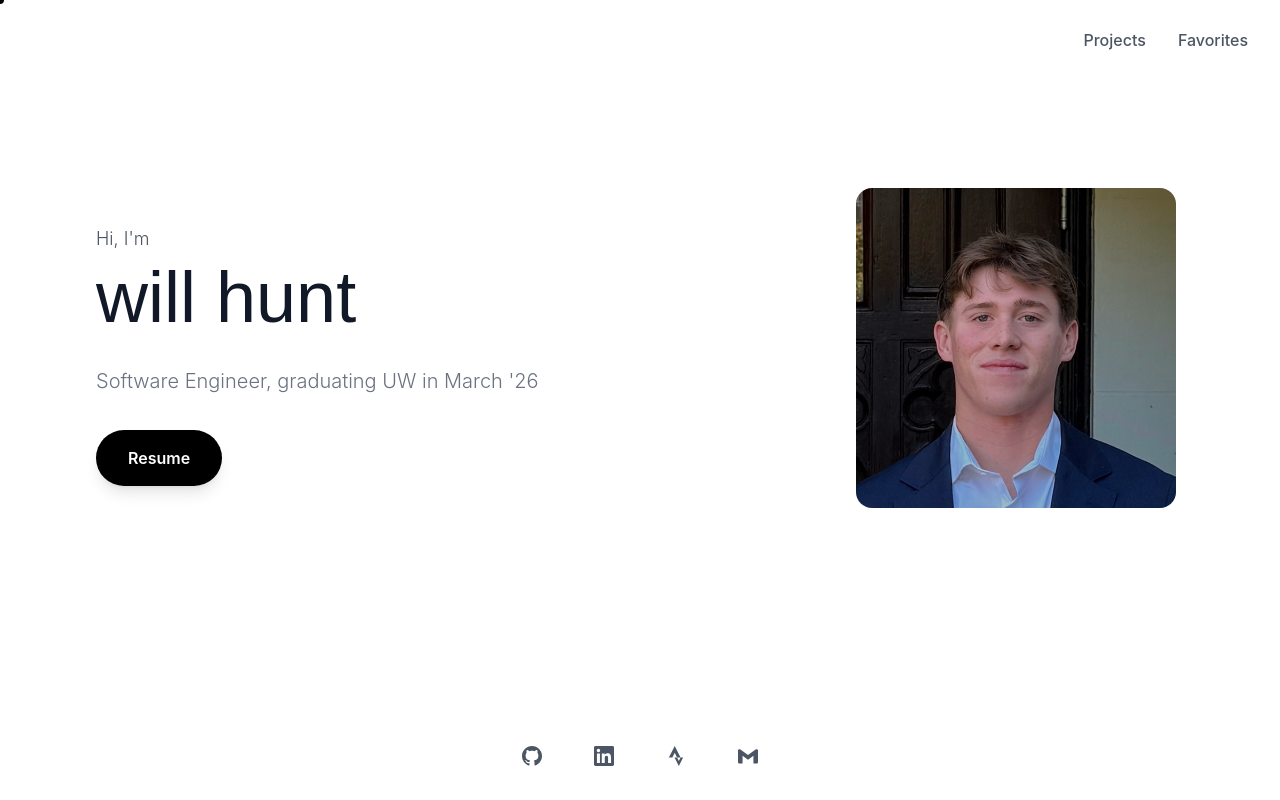
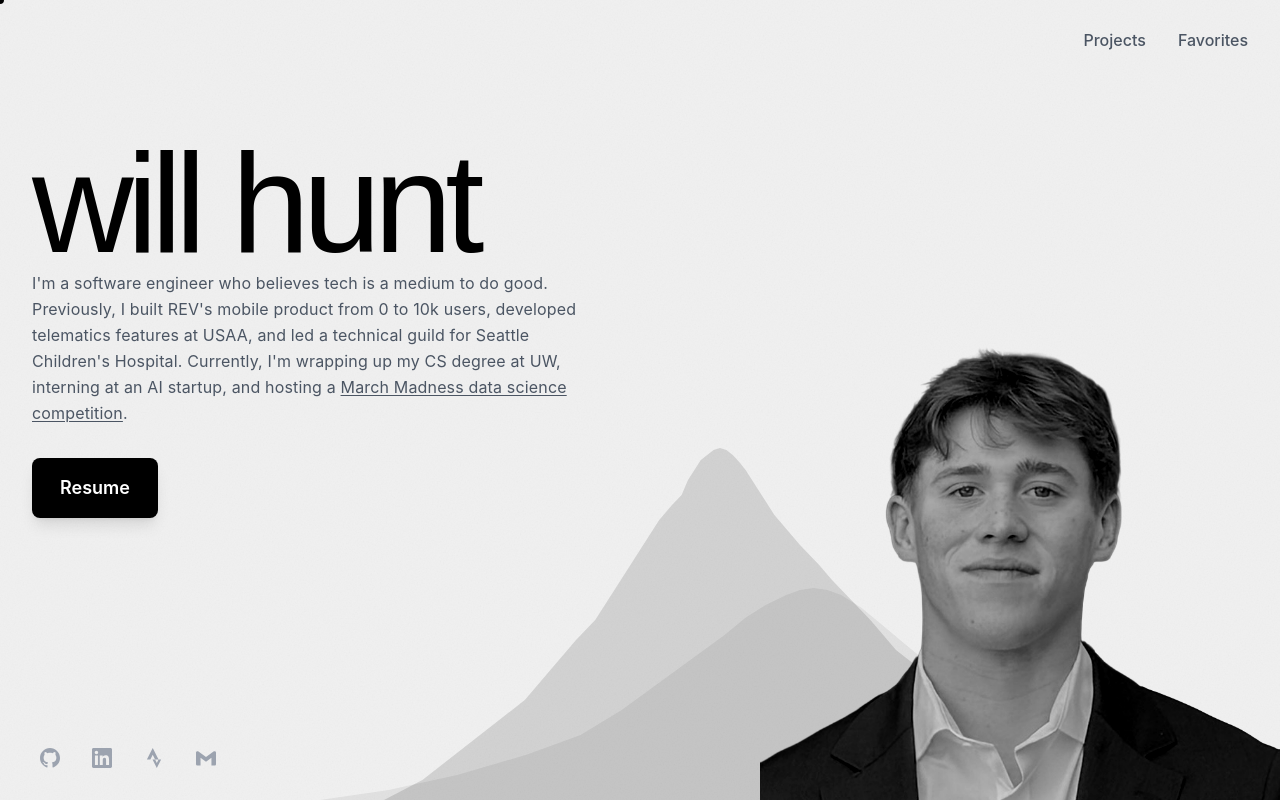
Before and after one commit to phunt22/phunt22.github.io, a React (Create React App) app: page /#/ in a window 1280 px wide. Built offline with nearby package versions, Linux system fonts and the light colour scheme; a web font is replaced by a local one.

Commit message:
landing page

```diff
--- a/src/App.js
+++ b/src/App.js
@@ -16,7 +16,6 @@ function App() {
           <Route path="/" element={
             <div className='min-h-screen flex flex-col'>
               <CleanHome />
-              <Footer />
             </div>
           } />
           <Route path="/projects" element={
--- a/src/pages/CleanHome.js
+++ b/src/pages/CleanHome.js
@@ -1,7 +1,21 @@
 import React, { useState, useEffect, useRef } from 'react';
-import { motion, useMotionValue, useSpring, useTransform } from 'framer-motion';
+import { motion, useMotionValue } from 'framer-motion';
 import { useNavigate } from 'react-router-dom';
 import resumePdf from "../assets/Resume.pdf";
+import { socialLinks } from "../data/socialLinks";
+
+const hoverBg = {
+    github: "hover:bg-github",
+    linkedin: "hover:bg-linkedin",
+    strava: "hover:bg-strava",
+    email: "hover:bg-email",
+};
+
+// Mt. Rainier silhouette — foreground peak
+const MOUNTAIN_PATH = "M0,400 L60,380 L120,350 L180,320 L220,300 L260,270 L300,240 L330,220 L360,190 L390,160 L410,140 L430,120 L450,105 L465,95 L475,80 L485,70 L495,60 L505,55 L515,50 L525,48 L535,50 L545,55 L555,62 L565,70 L575,80 L590,95 L610,115 L630,130 L650,145 L680,165 L700,180 L730,200 L760,220 L800,250 L840,270 L880,290 L920,310 L960,330 L1000,345 L1040,355 L1080,365 L1120,372 L1160,378 L1200,382 L1240,388 L1280,392 L1320,395 L1360,398 L1400,400 L1400,400 L0,400 Z";
+
+// Background ridge — softer, offset, adds depth
+const MOUNTAIN_BG_PATH = "M0,400 L100,390 L200,375 L300,355 L380,335 L440,310 L500,280 L550,255 L590,235 L620,218 L650,205 L680,195 L700,190 L720,188 L740,190 L760,195 L790,208 L820,225 L860,248 L900,270 L950,295 L1000,315 L1060,335 L1120,350 L1180,362 L1240,372 L1300,380 L1360,388 L1400,395 L1400,400 L0,400 Z";
 
 export default function CleanHome() {
     const [mousePos, setMousePos] = useState({ x: 0, y: 0 });
@@ -13,12 +27,12 @@ export default function CleanHome() {
     const [mouseTrail, setMouseTrail] = useState([]);
     const [isHoveringNav, setIsHoveringNav] = useState(false);
     const [showClearHint, setShowClearHint] = useState(false);
+    const [mouseSpeed, setMouseSpeed] = useState(0);
     const containerRef = useRef(null);
+    const lastMouseRef = useRef({ x: 0, y: 0, time: Date.now() });
 
     const mouseX = useMotionValue(0);
     const mouseY = useMotionValue(0);
-    const smoothMouseX = useSpring(mouseX, { stiffness: 50, damping: 40 });
-    const smoothMouseY = useSpring(mouseY, { stiffness: 50, damping: 40 });
 
     useEffect(() => {
         const handleMouseMove = (e) => {
@@ -32,6 +46,17 @@ export default function CleanHome() {
                 mouseX.set(x);
                 mouseY.set(y);
 
+                // Track mouse speed for noise reactivity
+                const now = Date.now();
+                const dt = now - lastMouseRef.current.time;
+                if (dt > 0) {
+                    const dx = e.clientX - lastMouseRef.current.x;
+                    const dy = e.clientY - lastMouseRef.current.y;
+                    const speed = Math.sqrt(dx * dx + dy * dy) / dt;
+                    setMouseSpeed(Math.min(speed * 8, 1));
+                }
+                lastMouseRef.current = { x: e.clientX, y: e.clientY, time: now };
+
                 setMouseTrail(prev => [
                     newPos,
                     ...prev.slice(0, 499)
@@ -42,6 +67,14 @@ export default function CleanHome() {
         window.addEventListener('mousemove', handleMouseMove);
         return () => window.removeEventListener('mousemove', handleMouseMove);
     }, [mouseX, mouseY]);
+
+    // Decay mouse speed back to 0
+    useEffect(() => {
+        const interval = setInterval(() => {
+            setMouseSpeed(prev => prev * 0.92);
+        }, 50);
+        return () => clearInterval(interval);
+    }, []);
 
     useEffect(() => {
         if (!shouldAnimateIntro) {
@@ -61,7 +94,6 @@ export default function CleanHome() {
         return () => clearTimeout(timer);
     }, [shouldAnimateIntro]);
 
-    // keyboard even handler
     useEffect(() => {
         const handleKeyPress = (e) => {
             if (e.key.toLowerCase() === 'c' && !e.metaKey && !e.ctrlKey && !e.altKey && !e.shiftKey) {
@@ -73,7 +105,6 @@ export default function CleanHome() {
         return () => window.removeEventListener('keydown', handleKeyPress);
     }, []);
 
-    // wait for drawing
     useEffect(() => {
         if (mouseTrail.length > 10) {
             const timer = setTimeout(() => setShowClearHint(true), 800);
@@ -83,54 +114,175 @@ export default function CleanHome() {
         }
     }, [mouseTrail.length]);
 
+    // Noise opacity: base 0.06, ramps up to 0.18 on fast mouse movement
+    const noiseOpacity = 0.06 + mouseSpeed * 0.12;
+
     return (
         <div
             ref={containerRef}
-            className={`relative flex-1 bg-white overflow-hidden ${isHoveringNav ? 'cursor-auto' : 'cursor-none'}`}
-            style={{
-                // ...spotlightStyle,
-                minHeight: '100%'
-            }}
+            className={`relative flex-1 overflow-hidden ${isHoveringNav ? 'cursor-auto' : 'cursor-none'}`}
+            style={{ minHeight: '100%', backgroundColor: '#f0f0f0' }}
         >
+            {/* SVG noise filter definition */}
+            <svg className="absolute" width="0" height="0">
+                <filter id="noise">
+                    <feTurbulence type="fractalNoise" baseFrequency="0.65" numOctaves="3" stitchTiles="stitch" />
+                    <feColorMatrix type="saturate" values="0" />
+                </filter>
+            </svg>
+
+            {/* Noise overlay — reacts to mouse speed */}
+            <div
+                className="absolute inset-0 pointer-events-none"
+                style={{
+                    zIndex: 1,
+                    opacity: noiseOpacity,
+                    filter: 'url(#noise)',
+                    transition: 'opacity 0.15s ease-out',
+                }}
+            />
+
             <CustomCursor mousePos={mousePos} mouseTrail={mouseTrail} isHoveringNav={isHoveringNav} />
 
-            <div className="absolute inset-0 flex items-center justify-center">
-                <div className="w-full max-w-6xl mx-auto px-8">
-                    <div className="grid grid-cols-12 gap-8 items-center min-h-full">
+            {/* Mountain silhouettes — two layers for depth */}
+            <motion.div
+                className="absolute bottom-0 right-0 pointer-events-none"
+                style={{ zIndex: 4, width: '75vw', height: '400px' }}
+                initial={shouldAnimateIntro ? { opacity: 0, y: 50 } : false}
+                animate={{ opacity: isLoaded ? 0.06 : 0, y: isLoaded ? 0 : 50 }}
+                transition={shouldAnimateIntro ? { duration: 1.8, delay: 1.0, ease: [0.16, 1, 0.3, 1] } : { duration: 0 }}
+            >
+                <svg viewBox="0 0 1400 400" preserveAspectRatio="none" className="w-full h-full">
+                    <path d={MOUNTAIN_BG_PATH} fill="black" />
+                </svg>
+            </motion.div>
+            <motion.div
+                className="absolute bottom-0 right-0 pointer-events-none"
+                style={{ zIndex: 5, width: '70vw', height: '400px' }}
+                initial={shouldAnimateIntro ? { opacity: 0, y: 40 } : false}
+                animate={{ opacity: isLoaded ? 0.12 : 0, y: isLoaded ? 0 : 40 }}
+                transition={shouldAnimateIntro ? { duration: 1.6, delay: 1.2, ease: [0.16, 1, 0.3, 1] } : { duration: 0 }}
+            >
+                <svg viewBox="0 0 1400 400" preserveAspectRatio="none" className="w-full h-full">
+                    <path d={MOUNTAIN_PATH} fill="black" />
+                </svg>
+            </motion.div>
 
-                        <div className="col-span-7 space-y-8">
-                            <AnimatedTitle mousePos={mousePos} isLoaded={isLoaded} shouldAnimateIntro={shouldAnimateIntro} />
-                            <AnimatedSubtitle isLoaded={isLoaded} shouldAnimateIntro={shouldAnimateIntro} />
-                            <MagneticButton mousePos={mousePos} shouldAnimateIntro={shouldAnimateIntro} />
-                        </div>
+            {/* Editorial composition — name + description + resume, left-aligned */}
+            <div className="absolute inset-0 flex items-start px-8 pt-[18vh]">
+                <div className="relative flex flex-col" style={{ zIndex: 30, maxWidth: '65%' }}>
+                    {/* Name — single line */}
+                    <motion.h1
+                        className="font-clash font-medium lowercase leading-[0.85] text-black whitespace-nowrap"
+                        style={{
+                            fontSize: 'clamp(64px, 11vw, 220px)',
+                            letterSpacing: '-0.05em',
+                        }}
+                        initial={shouldAnimateIntro ? { opacity: 0, x: -60 } : false}
+                        animate={{ opacity: isLoaded ? 1 : 0, x: isLoaded ? 0 : -60 }}
+                        transition={shouldAnimateIntro ? { duration: 0.9, delay: 0.3, ease: [0.16, 1, 0.3, 1] } : { duration: 0 }}
+                    >
+                        will hunt
+                    </motion.h1>
 
-                        <div className="col-span-5 flex justify-end">
-                            <InteractivePhoto mouseX={smoothMouseX} mouseY={smoothMouseY} isLoaded={isLoaded} shouldAnimateIntro={shouldAnimateIntro} />
-                        </div>
+                    {/* Description — constrained to title width */}
+                    <motion.p
+                        className="mt-1.5 text-gray-600 text-base font-normal leading-relaxed"
+                        style={{ letterSpacing: '0.01em', maxWidth: 'clamp(340px, 44vw, 720px)' }}
+                        initial={shouldAnimateIntro ? { opacity: 0, y: 20 } : false}
+                        animate={{ opacity: isLoaded ? 1 : 0, y: isLoaded ? 0 : 20 }}
+                        transition={shouldAnimateIntro ? { duration: 0.8, delay: 0.7, ease: [0.16, 1, 0.3, 1] } : { duration: 0 }}
+                    >
+                        I'm a software engineer who believes tech is a medium to do good. Previously, I built REV's mobile product from 0 to 10k users, developed telematics features at USAA, and led a technical guild for Seattle Children's Hospital. Currently, I'm wrapping up my CS degree at UW, interning at an AI startup, and hosting a{' '}
+                        <a href="https://modelmadness.dev" target="_blank" rel="noopener noreferrer" className="underline underline-offset-2 hover:text-black transition-colors">March Madness data science competition</a>.
+                    </motion.p>
+
+                    {/* Resume button — below description */}
+                    <motion.div
+                        className="mt-8"
+                        initial={shouldAnimateIntro ? { opacity: 0, y: 20 } : false}
+                        animate={{ opacity: isLoaded ? 1 : 0, y: isLoaded ? 0 : 20 }}
+                        transition={shouldAnimateIntro ? { duration: 0.8, delay: 0.9, ease: [0.16, 1, 0.3, 1] } : { duration: 0 }}
+                    >
+                        <MagneticButton mousePos={mousePos} shouldAnimateIntro={false} />
+                    </motion.div>
+                </div>
+            </div>
+
+            {/* Photo — anchored to bottom-right, flush to edge */}
+            <motion.div
+                className="absolute bottom-0 right-0 pointer-events-none"
+                style={{
+                    zIndex: 15,
+                }}
+                initial={shouldAnimateIntro ? { opacity: 0, y: 60 } : false}
+                animate={{ opacity: isLoaded ? 1 : 0, y: isLoaded ? 0 : 60 }}
+                transition={shouldAnimateIntro ? { duration: 1.0, delay: 0.8, ease: [0.16, 1, 0.3, 1] } : { duration: 0 }}
+            >
+                <img
+                    src="/assets/headshot.png"
+                    alt="Will Hunt"
+                    style={{
+                        height: 'clamp(300px, 65vh, 700px)',
+                        width: 'auto',
+                        filter: 'grayscale(100%) contrast(1.15)',
+                        objectFit: 'contain',
+                        display: 'block',
+                    }}
+                />
+            </motion.div>
+
+            {/* Bottom bar — left info column | right resume */}
+            <div className="absolute bottom-0 left-0 right-0 px-8 py-6 flex items-end justify-between" style={{ zIndex: 40 }}>
+                {/* Left: information column — metadata + social icons on one vertical axis */}
+                <motion.div
+                    className="flex flex-col gap-3"
+                    initial={shouldAnimateIntro ? { opacity: 0, y: 16 } : false}
+                    animate={{ opacity: isLoaded ? 1 : 0, y: isLoaded ? 0 : 16 }}
+                    transition={shouldAnimateIntro ? { duration: 0.8, delay: 1.6 } : { duration: 0 }}
+                >
+                    {/* <div className="flex flex-col gap-0.5">
+                        <span className="text-[10px] text-gray-500 font-light uppercase tracking-[0.2em]">
+                            Seattle, WA
+                        </span>
+                        <span className="text-[10px] text-gray-500 font-light uppercase tracking-[0.2em]">
+                            Typescript · Python · React
+                        </span>
+                    </div> */}
+                    <div className="flex space-x-4">
+                        {socialLinks.map((social) => (
+                            <a
+                                key={social.name}
+                                href={social.url}
+                                target="_blank"
+                                rel="noopener noreferrer"
+                                className={`w-9 h-9 rounded-full flex items-center justify-center transition-all duration-200 hover:scale-125 ${hoverBg[social.name]} text-gray-400 hover:text-white`}
+                                aria-label={social.name}
+                            >
+                                {social.icon}
+                            </a>
+                        ))}
                     </div>
-                </div>
+                </motion.div>
+
+                {/* Right: clear hint */}
+                {showClearHint && (
+                    <motion.span
+                        initial={{ opacity: 0 }}
+                        animate={{ opacity: 1 }}
+                        exit={{ opacity: 0 }}
+                        transition={{ duration: 2, ease: "easeOut" }}
+                        className="text-gray-400 text-xs font-light pointer-events-none"
+                    >
+                        press c to clear
+                    </motion.span>
+                )}
             </div>
 
             {/* Navigation */}
             <div className="cursor-auto">
                 <MagneticNav mousePos={mousePos} setIsHoveringNav={setIsHoveringNav} shouldAnimateIntro={shouldAnimateIntro} />
             </div>
-
-            {/* Clear Drawing Hint */}
-            {showClearHint && (
-                <motion.div
-                    initial={{ opacity: 0 }}
-                    animate={{ opacity: 1 }}
-                    exit={{ opacity: 0 }}
-                    transition={{
-                        duration: 2,
-                        ease: "easeOut"
-                    }}
-                    className="fixed bottom-6 right-6 text-black text-sm font-light pointer-events-none z-50"
-                >
-                    Press c to clear drawing
-                </motion.div>
-            )}
         </div>
     );
 }
@@ -144,7 +296,7 @@ const CustomCursor = ({ mousePos, mouseTrail, isHoveringNav }) => {
                     style={{ overflow: 'visible' }}
                 >
                     <path
-                        d={mouseTrail.length > 1 ? `M ${mouseTrail.map((pos, i) => `${pos.x},${pos.y}`).join(' L ')}` : ''}
+                        d={mouseTrail.length > 1 ? `M ${mouseTrail.map((pos) => `${pos.x},${pos.y}`).join(' L ')}` : ''}
                         stroke="rgba(0, 0, 0, 0.08)"
                         strokeWidth="2"
                         fill="none"
@@ -168,114 +320,6 @@ const CustomCursor = ({ mousePos, mouseTrail, isHoveringNav }) => {
                 }}
             />
         </>
-    );
-};
-
-const AnimatedTitle = ({ mousePos, isLoaded, shouldAnimateIntro }) => {
-    const name = "will hunt";
-    const greeting = "Hi, I'm ";
-
-    return (
-        <div className="space-y-2">
-            <motion.p
-                className="text-lg text-gray-600 font-light"
-                initial={shouldAnimateIntro ? { opacity: 0, y: 20 } : false}
-                animate={{ opacity: isLoaded ? 1 : 0, y: isLoaded ? 0 : 20 }}
-                transition={shouldAnimateIntro ? { duration: 0.8, delay: 0.3 } : { duration: 0 }}
-            >
-                {greeting}
-            </motion.p>
-
-            <div className="overflow-visible">
-                <h1 className="text-7xl font-clash font-medium text-gray-900 leading-none">
-                    {name.split(' ').map((word, wordIndex) => (
-                        <span key={wordIndex} className="inline-block">
-                            {word.split('').map((letter, letterIndex) => {
-                                const globalIndex = wordIndex === 0 ? letterIndex : 5 + letterIndex; // "Will " = 5 chars
-                                return (
-                                    <AnimatedLetter
-                                        key={globalIndex}
-                                        letter={letter}
-                                        index={globalIndex}
-                                        isLoaded={isLoaded}
-                                        mousePos={mousePos}
-                                        shouldAnimateIntro={shouldAnimateIntro}
-                                    />
-                                );
-                            })}
-                            {wordIndex < name.split(' ').length - 1 && (
-                                <AnimatedLetter
-                                    key={`space-${wordIndex}`}
-                                    letter=" "
-                                    index={wordIndex === 0 ? 4 : 8}
-                                    isLoaded={isLoaded}
-                                    mousePos={mousePos}
-                                    shouldAnimateIntro={shouldAnimateIntro}
-                                />
-                            )}
-                        </span>
-                    ))}
-                </h1>
-            </div>
-        </div>
-    );
-};
-
-const AnimatedLetter = ({ letter, index, isLoaded, mousePos, shouldAnimateIntro }) => {
-    const letterRef = useRef(null);
-    const [proximity, setProximity] = useState(0);
-
-    useEffect(() => {
-        if (!letterRef.current || !mousePos) return;
-
-        const rect = letterRef.current.getBoundingClientRect();
-        const centerX = rect.left + rect.width / 2;
-        const centerY = rect.top + rect.height / 2;
-
-        const distance = Math.sqrt(
-            Math.pow(mousePos.x - centerX, 2) +
-            Math.pow(mousePos.y - centerY, 2)
-        );
-
-        const maxRadius = 60;
-        const proximityValue = Math.max(0, 1 - distance / maxRadius);
-        setProximity(proximityValue);
-    }, [mousePos]);
-
-    return (
-        <motion.span
-            ref={letterRef}
-            className="inline-block px-1 py-2 -mx-1 -my-2 rounded-lg hover:text-black transition-all duration-300 cursor-default"
-            initial={shouldAnimateIntro ? { opacity: 0, y: 50 } : false}
-            animate={{
-                opacity: isLoaded ? 1 : 0,
-                y: isLoaded ? 0 : 50,
-            }}
-            transition={shouldAnimateIntro ? {
-                duration: 0.6,
-                delay: 0.4 + index * 0.05,
-            } : { duration: 0 }}
-            style={{
-                color: proximity > 0 ? '#000000' : undefined,
-                transform: `scale(${1 + proximity * 0.1}) translateY(${-proximity * 3}px)`,
-            }}
-        >
-            {letter === ' ' ? '\u00A0' : letter}
-        </motion.span>
-    );
-};
-
-const AnimatedSubtitle = ({ isLoaded, shouldAnimateIntro }) => {
-
-    return (
-        <motion.p
-            className="text-xl text-gray-500 font-light max-w-md leading-relaxed"
-            initial={shouldAnimateIntro ? { opacity: 0, y: 20 } : false}
-            animate={{ opacity: isLoaded ? 1 : 0, y: isLoaded ? 0 : 20 }}
-            transition={shouldAnimateIntro ? { duration: 0.8, delay: 1.4 } : { duration: 0 }}
-        >
-            Software Engineer, graduating UW in March '26
-        </motion.p>
     );
 };
 
@@ -323,7 +367,7 @@ const MagneticButton = ({ mousePos, shouldAnimateIntro }) => {
         >
             <motion.button
                 ref={buttonRef}
-                className="relative overflow-hidden rounded-full bg-black px-4 sm:px-6 lg:px-8 py-3 sm:py-4 font-semibold text-white shadow-lg hover:shadow-black/30 focus-visible:outline-black before:absolute before:inset-0 before:bg-gradient-to-r before:from-transparent before:via-white/20 before:to-transparent before:translate-x-[-100%] hover:before:translate-x-[100%] before:transition-transform before:duration-700 before:ease-in-out whitespace-nowrap"
+                className="relative overflow-hidden rounded-lg bg-black px-7 py-4 text-lg font-semibold text-white shadow-lg hover:shadow-black/30 focus-visible:outline-black before:absolute before:inset-0 before:bg-gradient-to-r before:from-transparent before:via-white/20 before:to-transparent before:translate-x-[-100%] hover:before:translate-x-[100%] before:transition-transform before:duration-700 before:ease-in-out whitespace-nowrap cursor-none"
                 animate={{
                     x: buttonPos.x,
                     y: buttonPos.y
@@ -339,44 +383,14 @@ const MagneticButton = ({ mousePos, shouldAnimateIntro }) => {
     );
 };
 
-const InteractivePhoto = ({ mouseX, mouseY, isLoaded, shouldAnimateIntro }) => {
-    const photoRef = useRef(null);
-
-    const offsetX = useTransform(mouseX, [0, 1], [-8, 8]);
-    const offsetY = useTransform(mouseY, [0, 1], [-8, 8]);
-
-    return (
-        <motion.div
-            ref={photoRef}
-            className="relative w-80 h-80"
-            initial={shouldAnimateIntro ? { opacity: 0, scale: 0.8 } : false}
-            animate={{ opacity: isLoaded ? 1 : 0, scale: isLoaded ? 1 : 0.8 }}
-            transition={shouldAnimateIntro ? { duration: 1, delay: 1.0 } : { duration: 0 }}
-            style={{ x: offsetX, y: offsetY }}
-        >
-            <div className="relative w-full h-full rounded-2xl overflow-hidden bg-gray-100">
-                <img
-                    src="/assets/optimized/headshot.jpg"
-                    alt="Will Hunt"
-                    className="w-full h-full object-cover"
-                />
-
-                <div className="absolute inset-0 bg-gradient-to-t from-black/5 to-transparent" />
-            </div>
-        </motion.div>
-    );
-};
-
 const MagneticNav = ({ mousePos, setIsHoveringNav, shouldAnimateIntro }) => {
     const navItems = [
         { label: 'Projects', href: '/projects' },
         { label: 'Favorites', href: '/favorites' },
-        // {label: 'Thoughts', href: 'thoughts'}
-        // { label: 'Experience', href: '/experience' }
     ];
 
     return (
-        <nav className="absolute top-0 left-0 right-0">
+        <nav className="absolute top-0 left-0 right-0" style={{ zIndex: 40 }}>
             <div className="flex justify-end items-center px-8 py-4" style={{ minHeight: '80px' }}>
                 <div className="flex space-x-8">
                     {navItems.map((item, index) => (
@@ -455,7 +469,7 @@ const MagneticNavItem = ({ item, mousePos, index, setIsHoveringNav, shouldAnimat
                 y: itemPos.y
             }}
             transition={{
-                opacity: shouldAnimateIntro ? { duration: 0.6, delay: 2.5 + index * 0.1 } : { duration: 0 },
+                opacity: shouldAnimateIntro ? { duration: 0.6, delay: 2.2 + index * 0.1 } : { duration: 0 },
                 x: springConfig,
                 y: springConfig
             }}
```
Also changed, not shown: public/assets/headshot.png.
